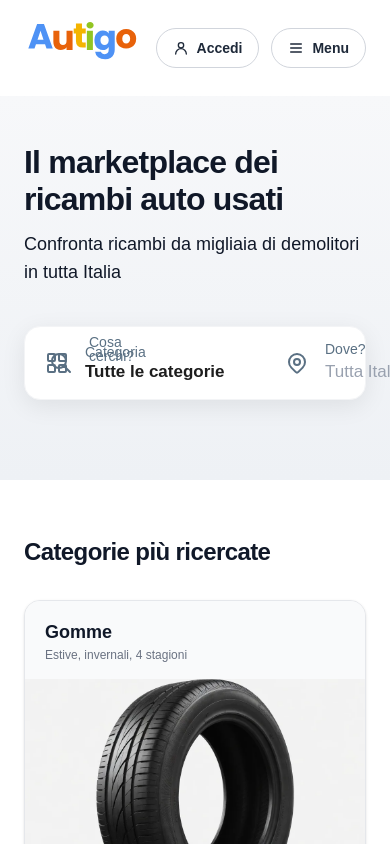
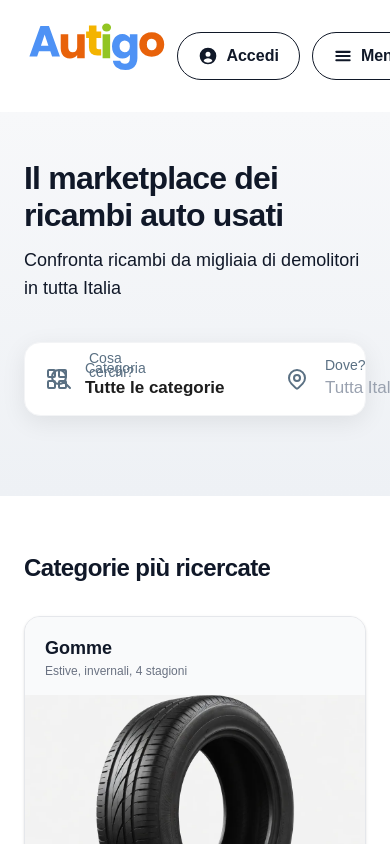
Before and after one commit to autodemo24/autodemo24, a Next.js app: page /home2 in a window 390 px wide. Shown: the top 844 px of the page. Built offline with nearby package versions, Linux system fonts and the light colour scheme.

Commit message:
home2: logo più grande (h-20), bottoni Accedi/Menu stile Trivago (bordo nero, bold, icona persona filled + hamburger 2.5)
Co-Authored-By: Claude Opus 4.7 (1M context) <noreply@anthropic.com>

```diff
--- a/app/home2/page.tsx
+++ b/app/home2/page.tsx
@@ -33,9 +33,9 @@ export default function Home2() {
     <div className="min-h-screen flex flex-col bg-white">
       {/* Header */}
       <header className="w-full bg-white">
-        <div className="max-w-5xl mx-auto px-6 h-24 flex items-center justify-between">
+        <div className="max-w-5xl mx-auto px-6 h-28 flex items-center justify-between">
           <a href="/home2" aria-label="Autigo" className="flex items-center">
-            <svg viewBox="0 0 326 170" xmlns="http://www.w3.org/2000/svg" className="h-16" aria-label="Autigo">
+            <svg viewBox="0 0 326 170" xmlns="http://www.w3.org/2000/svg" className="h-20" aria-label="Autigo">
               <path fill="#4E92F5" transform="translate(10.00,86)" d="M 45.906 -11.000 L 21.797 -11.000 L 17.938 0.000 L 1.469 0.000 L 24.844 -64.500 L 43.062 -64.500 L 66.422 0.000 L 49.766 0.000 Z M 41.859 -23.000 L 33.859 -46.906 L 25.938 -23.000 Z"/>
               <path fill="#E8620A" transform="translate(73.00,90)" d="M 56.016 -51.000 L 56.016 0.000 L 40.000 0.000 L 40.000 -7.266 Q 37.641 -3.750 33.594 -1.625 Q 29.547 0.500 24.625 0.500 Q 18.828 0.500 14.367 -2.102 Q 9.906 -4.703 7.453 -9.633 Q 5.000 -14.562 5.000 -21.234 L 5.000 -51.000 L 21.016 -51.000 L 21.016 -23.719 Q 21.016 -18.688 23.578 -15.891 Q 26.141 -13.094 30.469 -13.094 Q 34.875 -13.094 37.438 -15.891 Q 40.000 -18.688 40.000 -23.719 L 40.000 -51.000 Z"/>
               <path fill="#F4B400" transform="translate(130.00,84)" d="M 34.000 -13.594 L 34.000 0.000 L 26.031 0.000 Q 17.516 0.000 12.758 -4.094 Q 8.000 -8.188 8.000 -17.453 L 8.000 -37.406 L 2.000 -37.406 L 2.000 -51.000 L 8.000 -51.000 L 8.000 -64.000 L 24.016 -64.000 L 24.016 -51.000 L 34.000 -51.000 L 34.000 -37.406 L 24.016 -37.406 L 24.016 -17.734 Q 24.016 -15.531 25.070 -14.562 Q 26.125 -13.594 28.609 -13.594 Z"/>
@@ -48,20 +48,19 @@ export default function Home2() {
           <div className="flex items-center gap-3">
             <a
               href="/login"
-              className="flex items-center gap-2 px-4 h-10 rounded-full border border-gray-300 text-sm font-semibold text-gray-800 hover:bg-gray-50 transition-colors"
+              className="flex items-center gap-2 px-5 h-12 rounded-full border border-gray-900 bg-white text-base font-bold text-gray-900 hover:bg-gray-50 transition-colors"
             >
-              <svg className="w-4 h-4" fill="none" viewBox="0 0 24 24" stroke="currentColor" strokeWidth={2}>
-                <circle cx="12" cy="8" r="4" />
-                <path strokeLinecap="round" strokeLinejoin="round" d="M4 21a8 8 0 0116 0" />
+              <svg className="w-5 h-5" viewBox="0 0 24 24" fill="currentColor">
+                <path fillRule="evenodd" clipRule="evenodd" d="M12 2a10 10 0 100 20 10 10 0 000-20zM12 7a3 3 0 100 6 3 3 0 000-6zm0 13a8 8 0 01-5.3-2c.3-2.2 3.5-3.4 5.3-3.4s5 1.2 5.3 3.4a8 8 0 01-5.3 2z"/>
               </svg>
               Accedi
             </a>
             <button
               type="button"
-              className="flex items-center gap-2 px-4 h-10 rounded-full border border-gray-300 text-sm font-semibold text-gray-800 hover:bg-gray-50 transition-colors"
+              className="flex items-center gap-2 px-5 h-12 rounded-full border border-gray-900 bg-white text-base font-bold text-gray-900 hover:bg-gray-50 transition-colors"
             >
-              <svg className="w-4 h-4" fill="none" viewBox="0 0 24 24" stroke="currentColor" strokeWidth={2}>
-                <path strokeLinecap="round" strokeLinejoin="round" d="M4 6h16M4 12h16M4 18h16" />
+              <svg className="w-5 h-5" fill="none" viewBox="0 0 24 24" stroke="currentColor" strokeWidth={2.5}>
+                <path strokeLinecap="round" strokeLinejoin="round" d="M4 7h16M4 12h16M4 17h16" />
               </svg>
               Menu
             </button>
```
